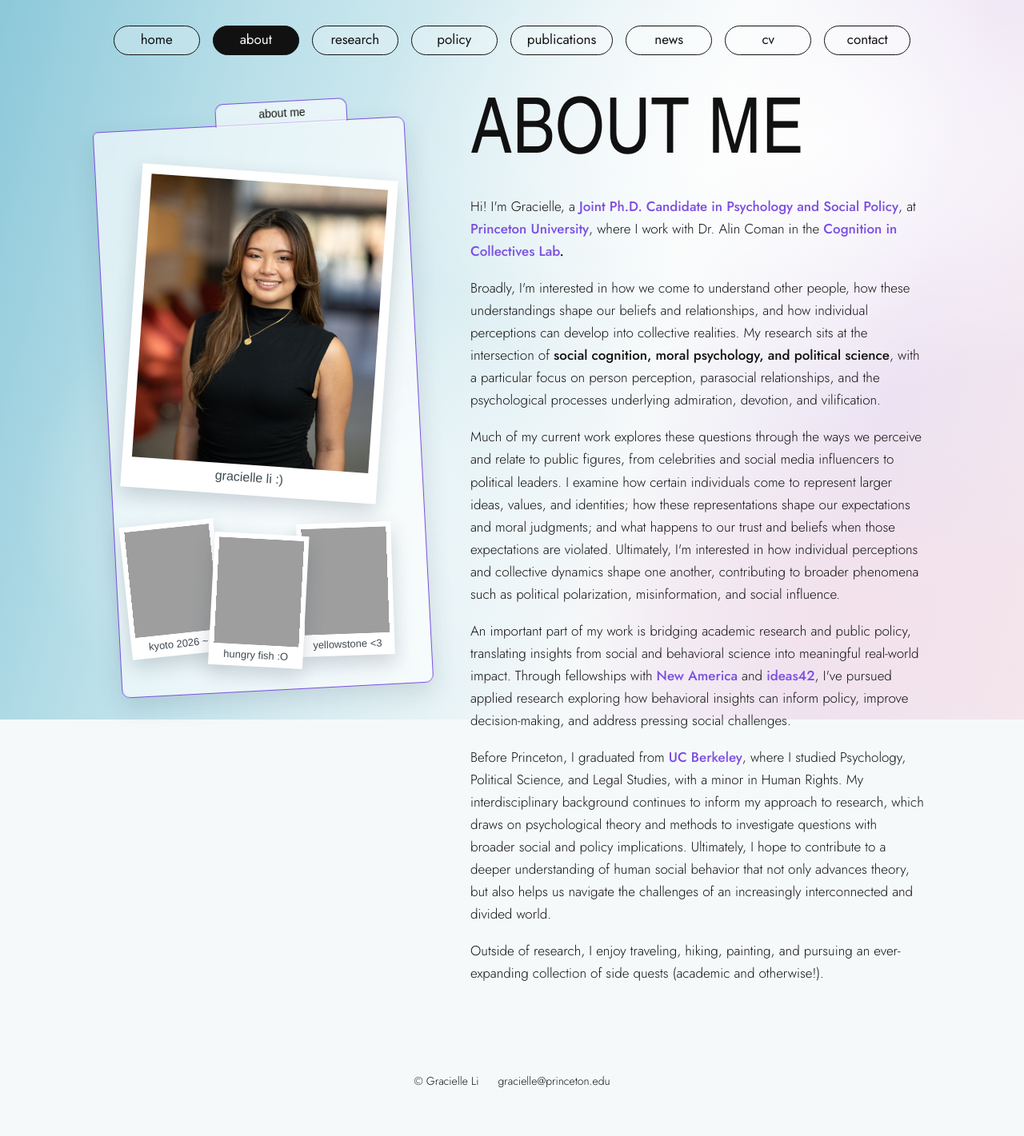
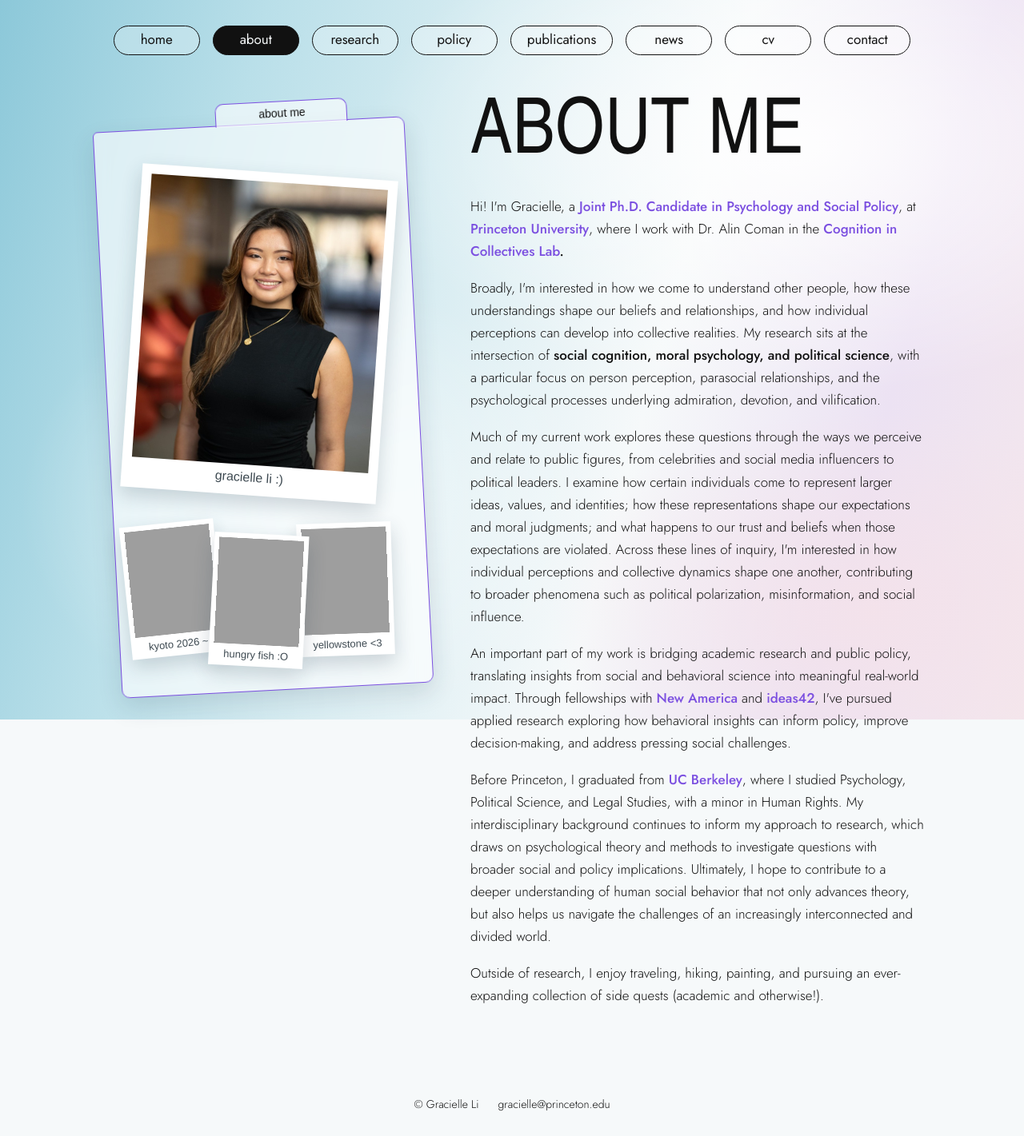
Before and after one commit to gracielleli/gracielleli.github.io, a Jekyll site: the page built from about.html, in a window 1280 px wide. Shown: the whole page at 80% size. Built offline with Jekyll 4.4.1, drawn with Linux system fonts in a browser that asks for light colours; some web fonts are replaced; before the commit the page ends 1393 px from its top, so only the background shows below that; grey boxes are pictures that could not be loaded.

Commit message:
Update about.html

```diff
--- a/about.html
+++ b/about.html
@@ -32,7 +32,7 @@ nav: about
 
     <p>Hi! I'm Gracielle, a <strong><a href="http://jdp.princeton.edu/" target="_blank" rel="noopener">Joint Ph.D. Candidate in Psychology and Social Policy</a></strong>, at <strong><a href="https://www.princeton.edu" target="_blank" rel="noopener">Princeton University</strong></a>, where I work with Dr. Alin Coman in the <strong><a href="https://www.comanlab.com/" target="_blank" rel="noopener">Cognition in Collectives Lab</a>.</strong></p>
     <p>Broadly, I'm interested in how we come to understand other people, how these understandings shape our beliefs and relationships, and how individual perceptions can develop into collective realities. My research sits at the intersection of <strong>social cognition, moral psychology, and political science</strong>, with a particular focus on person perception, parasocial relationships, and the psychological processes underlying admiration, devotion, and vilification.</p>
-    <p>Much of my current work explores these questions through the ways we perceive and relate to public figures, from celebrities and social media influencers to political leaders. I examine how certain individuals come to represent larger ideas, values, and identities; how these representations shape our expectations and moral judgments; and what happens to our trust and beliefs when those expectations are violated. Ultimately, I'm interested in how individual perceptions and collective dynamics shape one another, contributing to broader phenomena such as political polarization, misinformation, and social influence.</p>
+    <p>Much of my current work explores these questions through the ways we perceive and relate to public figures, from celebrities and social media influencers to political leaders. I examine how certain individuals come to represent larger ideas, values, and identities; how these representations shape our expectations and moral judgments; and what happens to our trust and beliefs when those expectations are violated. Across these lines of inquiry, I'm interested in how individual perceptions and collective dynamics shape one another, contributing to broader phenomena such as political polarization, misinformation, and social influence.</p>
     <p>An important part of my work is bridging academic research and public policy, translating insights from social and behavioral science into meaningful real-world impact. Through fellowships with <a href="https://www.newamerica.org/" target="_blank" rel="noopener"><strong>New America</strong></a> and <a href="https://www.ideas42.org/" target="_blank" rel="noopener"><strong>ideas42</strong></a>, I've pursued applied research exploring how behavioral insights can inform policy, improve decision-making, and address pressing social challenges.</p>
     <p>Before Princeton, I graduated from <a href="https://www.berkeley.edu" target="_blank" rel="noopener"><strong>UC Berkeley</strong></a>, where I studied Psychology, Political Science, and Legal Studies, with a minor in Human Rights. My interdisciplinary background continues to inform my approach to research, which draws on psychological theory and methods to investigate questions with broader social and policy implications. Ultimately, I hope to contribute to a deeper understanding of human social behavior that not only advances theory, but also helps us navigate the challenges of an increasingly interconnected and divided world.</p>
     <p>Outside of research, I enjoy traveling, hiking, painting, and pursuing an ever-expanding collection of side quests (academic and otherwise!).</p>
```
